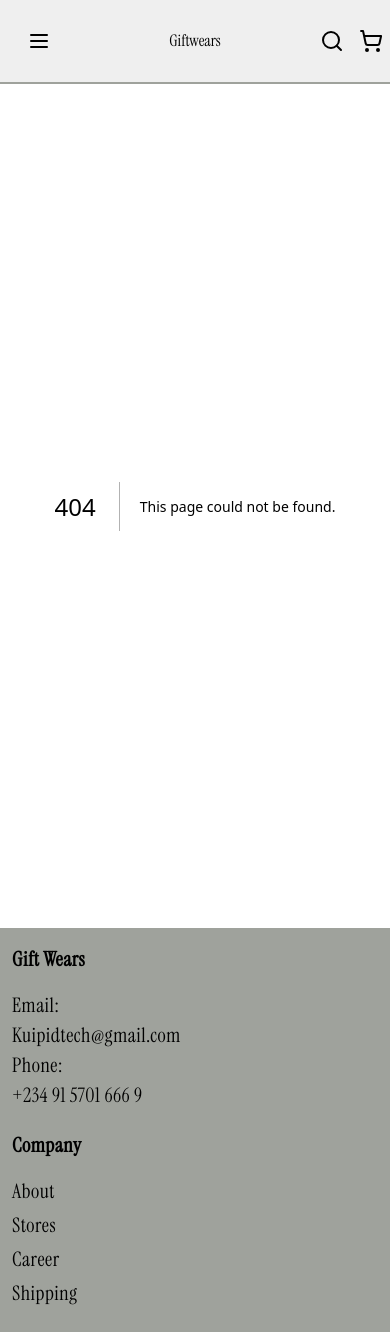
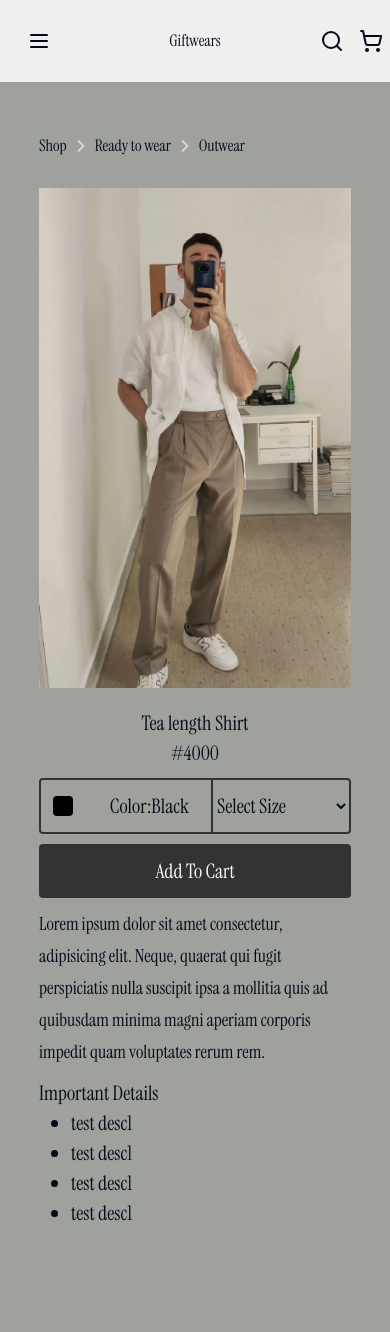
Before and after one commit to kuipid01/giftwears, a Next.js app: page /product/1 in a window 390 px wide. Before the commit this address had no page. Shown: the top 1332 px of the page. Built offline with nearby package versions, Linux system fonts and the light colour scheme.

Commit message:
responsiveness

```diff
--- /dev/null
+++ b/app/product/[slug]/page.tsx
@@ -0,0 +1,110 @@
+import { ChevronRight } from "lucide-react";
+import Image from "next/image";
+
+const Product = () => {
+  return (
+    <div className=" border-b border-light bg-light-gray flex flex-col gap-[30px]  py-[50px] px-[10%] min-h-screen">
+      <div className=" flex gap-1 items-center">
+        <span className=" cursor-pointer">Shop</span>{" "}
+        <ChevronRight size={20} color="#eadcdc" />
+        <span className=" cursor-pointer">Ready to wear</span>{" "}
+        <ChevronRight size={20} color="#eadcdc" />
+        <span className=" cursor-pointer">Outwear</span>
+      </div>
+      <div className="md:h-screen h-fit flex md:flex-row flex-col gap-[20px]">
+        <div className="flex w-full h-[500px]  md:h-full gap-[20px] md:flex-1 flex-shrink-0">
+          <div className="hidden md:flex w-[30%]  flex-col gap-[20px]">
+            {[1, 2, 3].map((item) => (
+              <div className="h-[300px] relative" key={item}>
+                <Image
+                  src="/model.jpg"
+                  alt="Your Image"
+                  fill
+                  objectFit="cover"
+                  objectPosition="top"
+                />
+              </div>
+            ))}
+          </div>
+          <div className=" relative h-full w-full md:flex-1">
+            <div className=" w-full h-full">
+              <Image
+                src="/model2.jpg"
+                alt="Your Image"
+                fill
+                objectFit="cover"
+                objectPosition="top"
+              />
+            </div>
+          </div>
+        </div>
+        <div className=" h-full text-[20px] flex flex-col gap-[10px] w-full md:w-[30%]">
+          <div className=" flex items-center md:items-start w-full justify-center md:justify-start flex-col md:flex-row">
+            <p>Tea length Shirt</p>
+            <p>#4000</p>
+          </div>
+
+          <div className=" flex rounded md:border-0 border-dark border-2 md:flex-col gap-[10px]">
+            <div className="flex-1 flex items-center justify-between px-3 md:px-0 md:flex-auto flex-row-reverse">
+              <span>Color:Black</span>
+              <div className=" w-5 h-5 rounded-sm  bg-black"></div>
+            </div>
+            <select
+              className=" flex-1 md:flex-auto bg-transparent border-l-2 border-dark md:rounded-sm py-3  md:border-2"
+              name=""
+              id=""
+            >
+              <option value="">Select Size</option>
+            </select>
+          </div>
+          <button className=" bg-dark text-white py-3 rounded-sm">
+            Add To Cart
+          </button>
+          <p className=" font-light leading-8 text-left text-[18px]">
+            Lorem ipsum dolor sit amet consectetur, adipisicing elit. Neque,
+            quaerat qui fugit perspiciatis nulla suscipit ipsa a mollitia quis
+            ad quibusdam minima magni aperiam corporis impedit quam voluptates
+            rerum rem.
+          </p>
+          <div>
+            <h1>Important Details</h1>
+            <ol className=" list-disc pl-[2rem]">
+              <li>test desc1 </li>
+              <li>test desc1 </li>
+              <li>test desc1 </li>
+              <li>test desc1 </li>
+            </ol>
+          </div>
+        </div>
+      </div>
+
+      <div className=" mt-[5rem]">
+        <h1 className=" text-[25px]">Others:</h1>
+        <div className=" justify-between flex gap-[20px] flex-wrap ">
+          {[1, 2, 3, 4].map((item, i) => (
+            <div
+              className="md:w-[calc(25%-20px)] w-[calc(50%-20px)]  text-[20px] h-[250px]"
+              key={i}
+            >
+              <div className=" relative w-full h-[80%] md:h-[90%]">
+                <Image
+                  src="/model2.jpg"
+                  alt="Your Image"
+                  fill
+                  objectFit="cover"
+                  objectPosition="top"
+                />
+              </div>
+              <div className=" flex md:flex-row flex-col mt-2 justify-between items-center">
+                <span> Test T shirt for sale</span>
+                <span> #40000</span>
+              </div>
+            </div>
+          ))}
+        </div>
+      </div>
+    </div>
+  );
+};
+
+export default Product;
--- a/app/product/{slug}.tsx
+++ /dev/null
@@ -1,5 +0,0 @@
-const Product = () => {
-  return <div>product</div>;
-};
-
-export default Product;
--- a/app/products/page.tsx
+++ b/app/products/page.tsx
@@ -54,9 +54,11 @@ const Products = () => {
                   objectPosition="top"
                 />
               </div>
-              <div className="flex justify-between uppercase font-normal text-[20px]">
+              <div className="flex  justify-center font-black uppercase  text-[20px]">
                 <span>Test Shoes</span>
-                <span>#4000</span>
+              </div>{" "}
+              <div className="flex  justify-center uppercase font-normal text-[20px]">
+                <span className="tracking-widest">#4000</span>
               </div>
             </div>
           ))}
```
